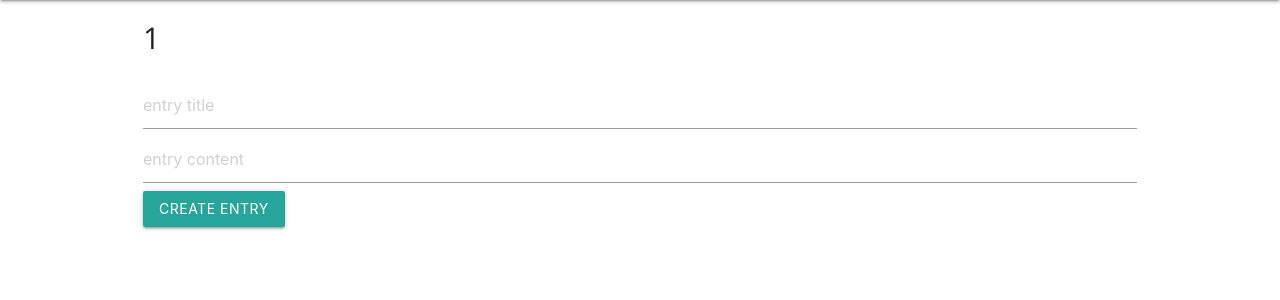
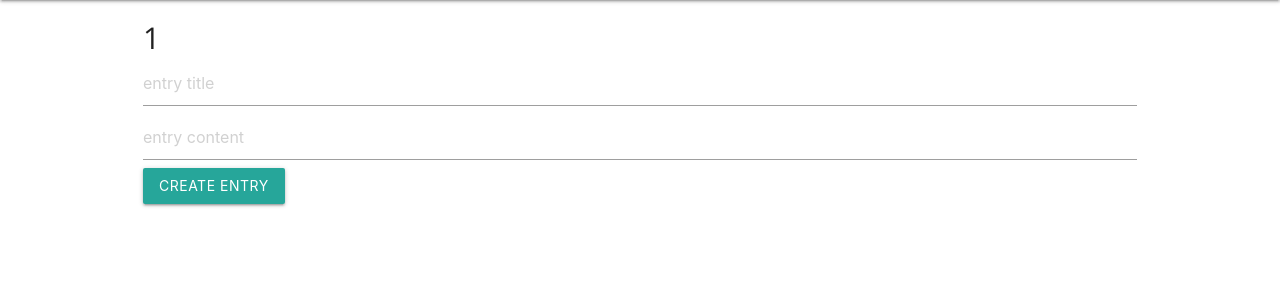
Before and after one commit to RichardWong8/blog, a Flask app: page /create/entry in a window 1280 px wide. Shown: the part 64-364 px from the top of the page. Run offline with Flask 2, Linux system fonts and the light colour scheme; the visitor is signed in with stand-in values (Sample User, id 1).

Commit message:
fixed extra space

```diff
--- a/app.py
+++ b/app.py
@@ -12,7 +12,7 @@ def home():
     if "username" in session:
         return redirect(url_for('blog'))
 
-    return render_template("home.html")
+    return render_template("home.html", no_title=True)
 
 @app.route("/register", methods=["GET", "POST"])
 def register():
--- a/static/styles.css
+++ b/static/styles.css
@@ -1,16 +1,20 @@
-.non-nav {
-  margin: 15px !important
+/* MARGIN BETWEEN NAV */
+.below-nav{
+  margin: 15px !important;
 }
 
+/* HOME PAGE */
 .home-buttons {
-  margin: 10px !important
+  margin: 10px !important;
 }
 
-.my-header {
+/* TITLE OF PAGE */
+.title-font {
   font-size: 30px !important;
-  font-family: 'Open Sans', sans-serif;
+  font-family: 'Open Sans', sans-serif !important;
 }
 
+/* EXISTING */
 .container {
   width: 80% !important;
 }
--- a/templates/base.html
+++ b/templates/base.html
@@ -15,8 +15,8 @@
       </div>
     </nav>
     <div class="container">
-      <div class="non-nav">
-        <span class="my-header card-title"> {% block header %}{% endblock %} </span><br>
+      <div class="below-nav">
+        {% if not no_title %}<span class="title-font card-title"> {% block header %}{% endblock %} </span><br> {% endif %}
         {% block content %}{% endblock %}
       </div>
     </div>
--- a/templates/create_entry.html
+++ b/templates/create_entry.html
@@ -4,7 +4,7 @@
 
 {% block content %}
   <form method="post" action="/create/entry/confirm">
-    <input type="hidden" name="blog_id" value="{{blog_id}}"><br>
+    <input type="hidden" name="blog_id" value="{{blog_id}}">
     <input type="text" name="entry_title" placeholder="entry title"><br>
     <input type="text" name="entry_content" placeholder="entry content"><br>
     <input class="waves-effect waves-light btn" type="submit" name="create" value="CREATE ENTRY">
```
